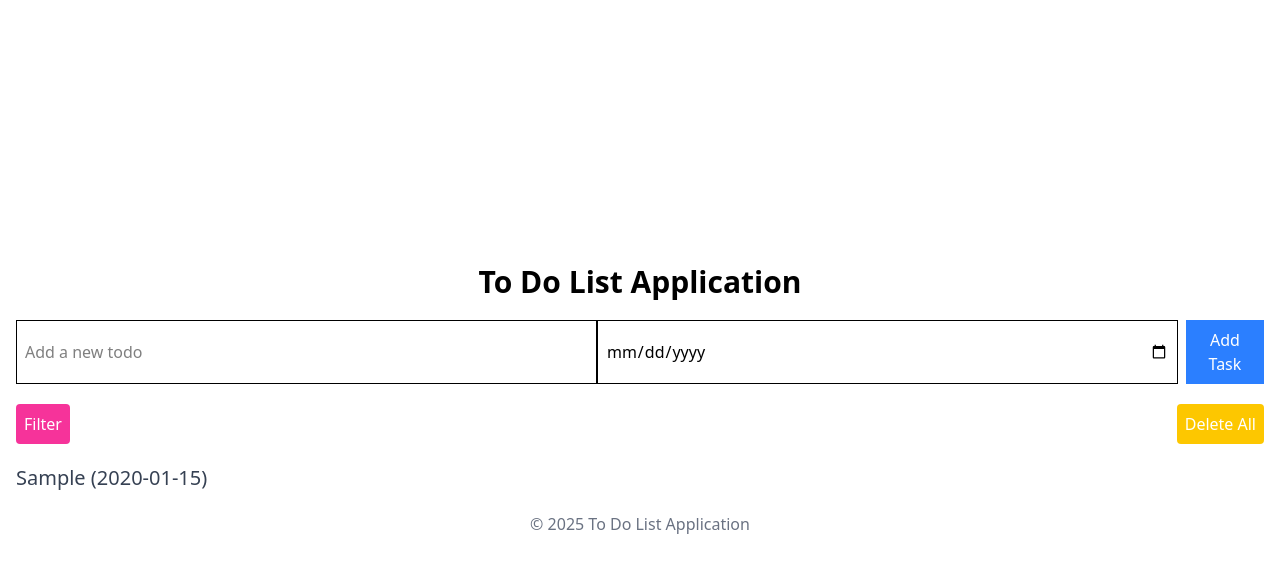
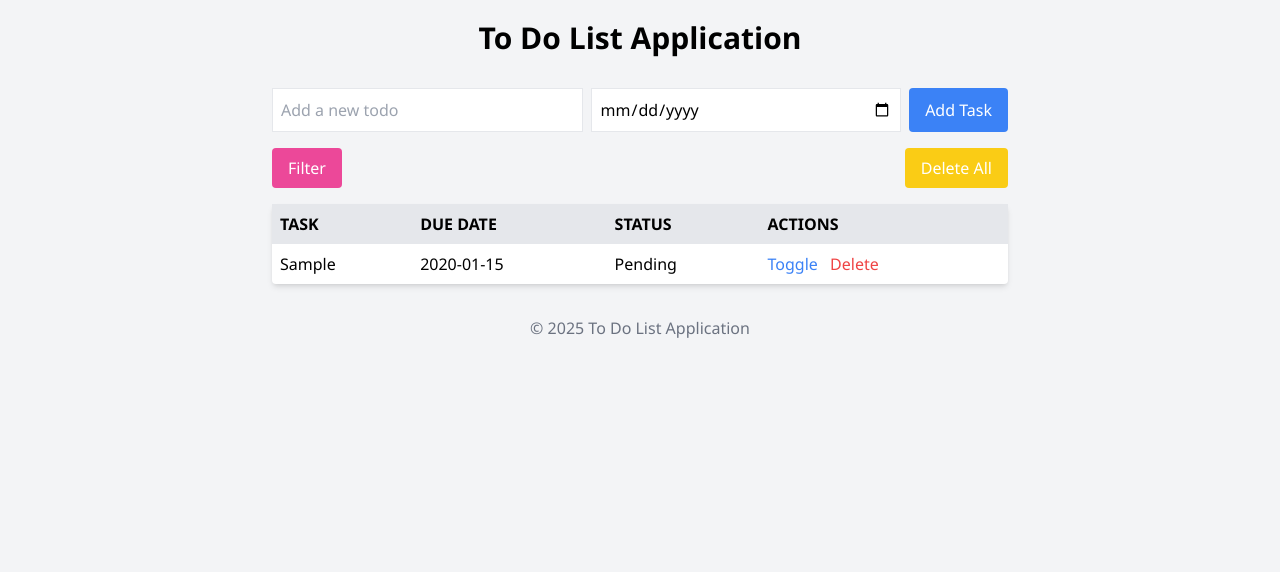
Before and after one commit to Revou-Coding-Camp/codingcamp-04-aug-25-naw-88, a plain HTML site: page index.html in a window 1280 px wide. Both pictures are taken after typing "Sample", "2020-01-15" into the empty fields and a click on the button "Add Task". Drawn offline with nearby package versions, Linux system fonts and the light colour scheme.

Commit message:
Menambahkan button toggle dan delete pertasknya

```diff
--- a/css/style.css
+++ b/css/style.css
@@ -1,4 +1,3 @@
-body{
-    height: 100vh;
-    place-content: center;
+body {
+  font-family: 'Segoe UI', sans-serif;
 }
--- a/index.html
+++ b/index.html
@@ -1,58 +1,52 @@
 <!DOCTYPE html>
 <html lang="en">
-
 <head>
-    <meta charset="UTF-8">
-    <meta name="viewport" content="width=device-width, initial-scale=1.0">
-    <title>Document</title>
-
-    <!-- CSS External Link -->
-    <link rel="stylesheet" href="css\style.css">
+  <meta charset="UTF-8" />
+  <meta name="viewport" content="width=device-width, initial-scale=1.0" />
+  <title>To Do List Application</title>
 
   <!-- Tailwind CSS CDN -->
-     <script src="https://cdn.jsdelivr.net/npm/@tailwindcss/browser@4"></script>
+  <script src="https://cdn.tailwindcss.com"></script>
+
+  <!-- External CSS -->
+  <link rel="stylesheet" href="css/style.css" />
 </head>
-
-<body>
-    <!-- Main Header -->
-    <header class="text-center">
+<body class="bg-gray-100">
+  <header class="text-center mt-5">
     <h1 class="text-3xl font-bold">To Do List Application</h1>
   </header>
 
-    <!-- Main Content -->
-    <main class="px-[16px]">
-
-        <form>
-            <div class="flex justify-center mt-5 mb-5">
-                <input type="text"id="todo-input" placeholder="Add a new todo" class="border p-2 w-1/2">
-                <input type="date"id="date-input" placeholder="Add a new todo" class="border p-2 w-1/2">
-                <button type="button" onclick="validateForm();"
-                    class="bg-blue-500 text-white p-2 ml-2">Add Task</button>
-            </div>
+  <main class="max-w-3xl mx-auto mt-8 px-4">
+    <form class="flex gap-2 mb-4">
+      <input type="text" id="todo-input" placeholder="Add a new todo" class="border p-2 flex-1" />
+      <input type="date" id="date-input" class="border p-2 flex-1" />
+      <button type="button" onclick="validateForm();" class="bg-blue-500 text-white px-4 py-2 rounded">Add Task</button>
     </form>
 
-        <!-- Action Section -->
-        <section class="flex justify-between">
-            <button id="filter-button" class="rounded-[4px] bg-pink-500 text-white p-2">Filter</button>
-            <button onclick="clearTodos();" class="rounded-[4px] bg-yellow-400 text-white p-2">Delete All</button>
-        </section>
+    <div class="flex justify-between mb-4">
+      <button id="filter-button" onclick="filterTodos();" class="bg-pink-500 text-white px-4 py-2 rounded">Filter</button>
+      <button onclick="clearTodos();" class="bg-yellow-400 text-white px-4 py-2 rounded">Delete All</button>
+    </div>
 
-        <!-- Todo List Section -->
-        <section id="todo-list" class="mt-5">
-            <!-- List Dummy -->
-            <div>
-                <p class="text-gray-700">No tasks added yet.</p>
-            </div>
-        </section>
+    <table class="w-full bg-white shadow-md rounded">
+      <thead class="bg-gray-200">
+        <tr>
+          <th class="p-2 text-left">TASK</th>
+          <th class="p-2 text-left">DUE DATE</th>
+          <th class="p-2 text-left">STATUS</th>
+          <th class="p-2 text-left">ACTIONS</th>
+        </tr>
+      </thead>
+      <tbody id="todo-list">
+        <tr><td colspan="4" class="text-center text-gray-500 p-4">No tasks added yet.</td></tr>
+      </tbody>
+    </table>
   </main>
 
-    <!-- Footer Content -->
-    <footer>
-        <p class="text-center text-gray-500 mt-5">© 2025 To Do List Application</p>
+  <footer class="text-center text-gray-500 mt-8">
+    © 2025 To Do List Application
   </footer>
 
-    <!-- JavaScript External Link -->
-    <script src="js\script.js"></script>
+  <script src="js/script.js"></script>
 </body>
-
 </html>
--- a/js/script.js
+++ b/js/script.js
@@ -1,53 +1,66 @@
-console.log("Script loaded successfully!");
-
-// Array to store todo items
 let todoList = [];
 
-function validateForm(){
+function validateForm() {
   const todoInput = document.getElementById('todo-input').value.trim();
   const dateInput = document.getElementById('date-input').value;
 
-    //Check if inputs are empty
-    if (todoInput === '' && dateInput === '') {
+  if (!todoInput || !dateInput) {
     alert('Please enter a todo item and a due date.');
-    } else {
-        // Add the todo item to the list
+    return;
+  }
+
   addTodo(todoInput, dateInput);
-        //Clear the input fields
   document.getElementById('todo-input').value = '';
   document.getElementById('date-input').value = '';
 }
-}
 
-function addTodo(todo, date) {
-    // Create a todo item
-    const todoItem = {
-        task: todo,
-        date: date
-    };
-    // Add the todo item to the todolist array
-    todoList.push(todoItem,);
-    // Display the updated todo list
+function addTodo(task, date) {
+  todoList.push({ task, date, completed: false });
   displayTodos();
 }
 
-function displayTodos() {
-    // Get the todo list element from the DOM
+function displayTodos(list = todoList) {
   const todoListElement = document.getElementById('todo-list');
-    todoListElement.innerHTML = ''; // Clear the current list before displaying
+  todoListElement.innerHTML = '';
 
-    // Loop through the todoList array and create list items
-    todoList.forEach((item, index) => {
-        todoListElement.innerHTML += `
-        <div class="text-gray-700 text-xl">
-        ${item.task} (${item.date})
-        </div>`;
+  if (list.length === 0) {
+    todoListElement.innerHTML = `<tr><td colspan="4" class="text-center text-gray-500 p-4">No tasks added yet.</td></tr>`;
+    return;
+  }
+
+  list.forEach((item, index) => {
+    const row = document.createElement('tr');
+    row.innerHTML = `
+      <td class="p-2">${item.task}</td>
+      <td class="p-2">${item.date}</td>
+      <td class="p-2">${item.completed ? 'Done' : 'Pending'}</td>
+      <td class="p-2">
+        <button onclick="toggleStatus(${index})" class="text-blue-500 mr-2">Toggle</button>
+        <button onclick="deleteTodo(${index})" class="text-red-500">Delete</button>
+      </td>
+    `;
+    todoListElement.appendChild(row);
   });
 }
 
-function clearTodos() {
-    // Clear the todoList array
-    todoList = [];
-    // Clear the displayed todo list
+function toggleStatus(index) {
+  todoList[index].completed = !todoList[index].completed;
   displayTodos();
 }
+
+function deleteTodo(index) {
+  todoList.splice(index, 1);
+  displayTodos();
+}
+
+function clearTodos() {
+  if (confirm("Are you sure you want to delete all tasks?")) {
+    todoList = [];
+    displayTodos();
+  }
+}
+
+function filterTodos() {
+  const filtered = todoList.filter(item => !item.completed);
+  displayTodos(filtered);
+}
```
Lines whose indentation alone changed are shown as unchanged.
